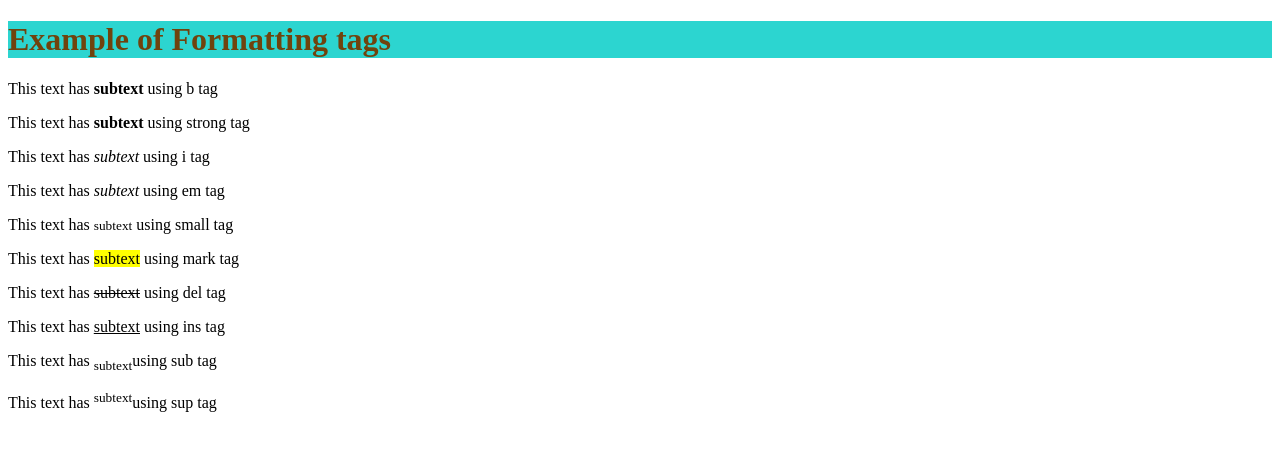
After one commit to ixHaMaD/CS-471-labs, a Django app: page /books/html5/text/formatting in a window 1280 px wide. The commit adds this page. Shown: the top 451 px of the page. Run offline with Django 5.2, Linux system fonts and the light colour scheme.

Commit message:
lab6 t2 finished

```diff
--- a/apps/bookmodule/urls.py
+++ b/apps/bookmodule/urls.py
@@ -5,5 +5,6 @@ urlpatterns = [
     path('list_books/', views.list_books, name= "books.list_books"),
     path('<int:bookId>/', views.viewbook, name="books.view_one_book"),
     path('aboutus/', views.aboutus, name="books.aboutus"),
-    path('html5/links', views.links, name="books.links")
+    path('html5/links', views.links, name="books.links"),
+    path('html5/text/formatting', views.text,name='books.text'),
 ]
--- a/apps/bookmodule/views.py
+++ b/apps/bookmodule/views.py
@@ -43,3 +43,6 @@ def aboutus(request):
 
 def links(request):
     return render(request, 'bookmodule/links.html')
+
+def text(request):
+    return render(request, 'bookmodule/text.html')
--- a/apps/static/main.css
+++ b/apps/static/main.css
@@ -2,7 +2,7 @@
     text-align: center;
 }
 
-body{
+.body{
     background-color: darkslategray;
     padding: 1px;
 }
@@ -36,3 +36,8 @@ body{
     background-color: black;
 
 }
+
+.h1{
+    background-color:rgb(44, 213, 208);
+    color:rgb(112, 67, 13);
+}
--- a/apps/templates/bookmodule/links.html
+++ b/apps/templates/bookmodule/links.html
@@ -5,7 +5,7 @@
         <title> Links page </title>
         <link rel="stylesheet" href="{% static 'main.css' %}">
     </head>
-    <body>
+    <body class="body">
        <div class="div1">
          <a class="Link" id="link1" href="https://www.qu.edu.sa" target="_blank"> Go to QU website (opens a new tab)</a>
 
--- /dev/null
+++ b/apps/templates/bookmodule/text.html
@@ -0,0 +1,22 @@
+<!DOCTYPE html>
+<html>
+{% load static %}
+<head>
+    <title>Text Formatting</title>
+    <link rel="stylesheet" href="{% static 'main.css' %}">
+</head>
+<body>
+    <h1 class="h1"> Example of Formatting tags</h1>
+    <p> This text has <b>subtext </b>using b tag</p>
+    <p>This text has <strong>subtext</strong> using strong tag</p>
+    <p> This text has <i>subtext</i> using i tag</p>
+    <p> This text has <em>subtext</em> using em tag</p>
+    <p> This text has <small>subtext</small> using small tag</p>
+    <p> This text has <mark>subtext</mark> using mark tag</p>
+    <p> This text has <del>subtext</del> using del tag</p>
+    <p> This text has <ins>subtext</ins> using ins tag</p>
+    <p> This text has <sub>subtext</sub>using sub tag</p>
+    <p> This text has <sup>subtext</sup>using sup tag</p>
+
+</body>
+</html>
```
